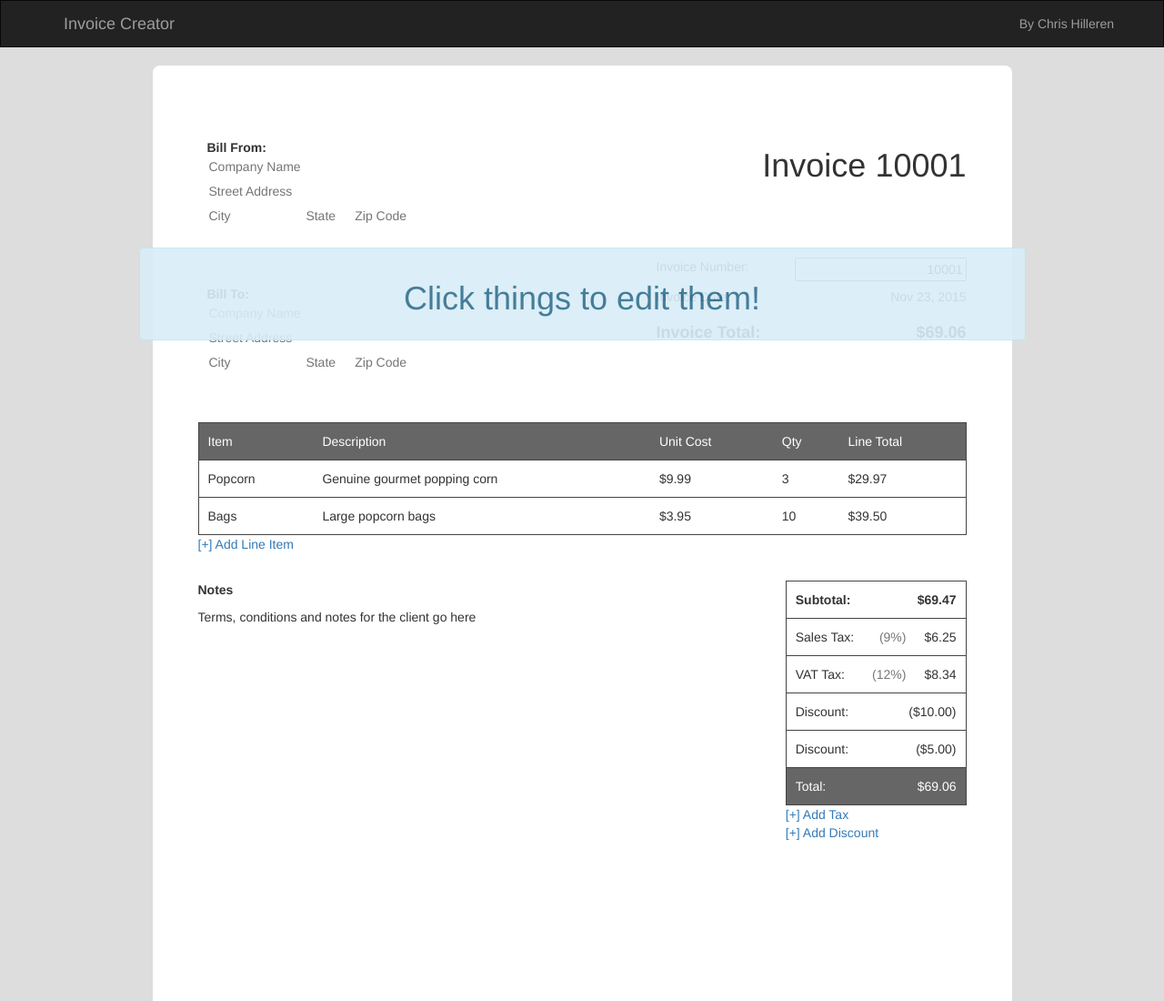
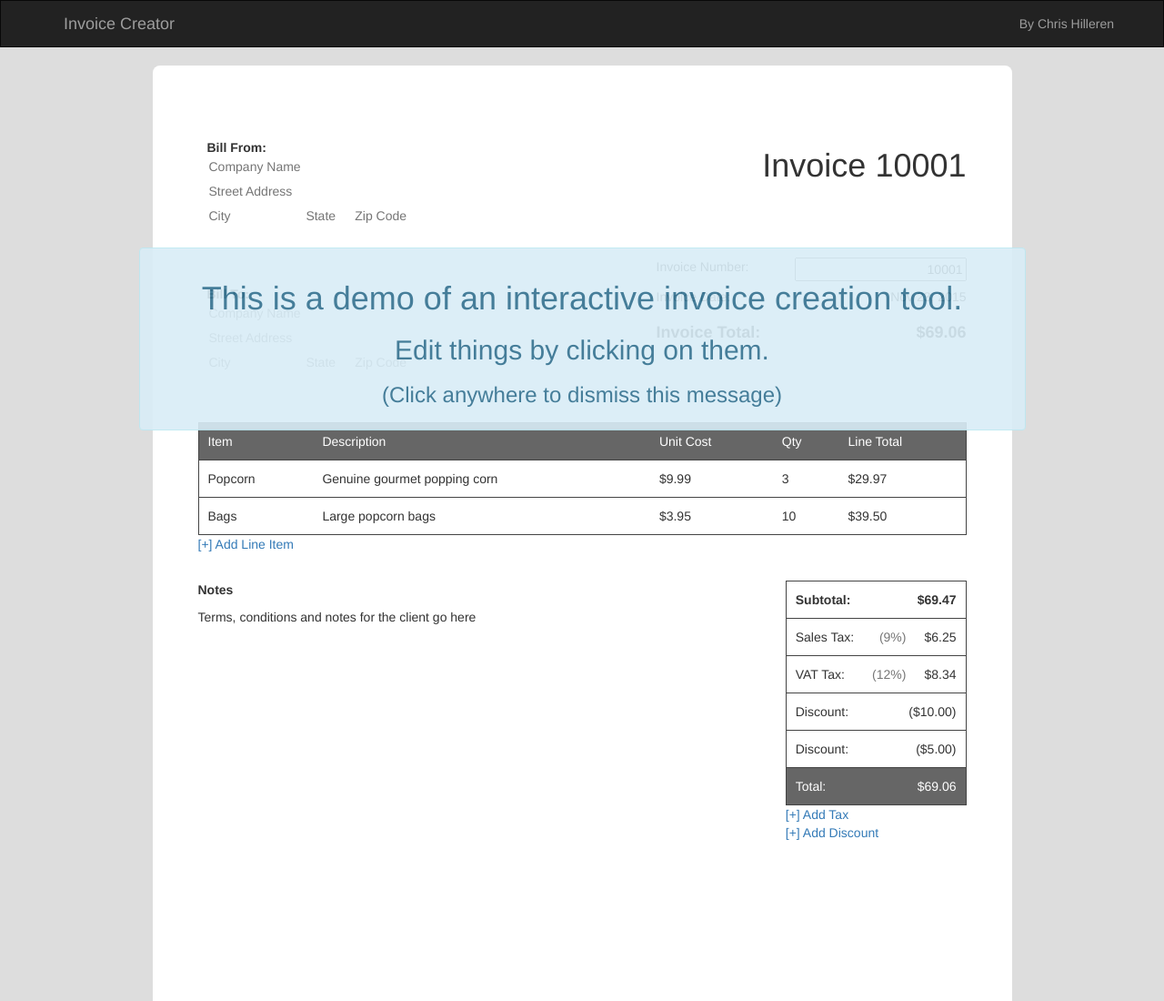
Before and after one commit to chilleren/demo_invoice, a website: page public/index.html in a window 1280 px wide. Shown: the top 1100 px of the page at 91% size. Drawn offline with nearby package versions, Linux system fonts and the light colour scheme; some packages are replaced by stand-ins of ours; a script that the page names is missing.

Commit message:
update message text

```diff
--- a/public/index.html
+++ b/public/index.html
@@ -34,7 +34,9 @@
 
           <div class="alert-holster">
           <div class="alert alert-info text-center" style="display:none" role="alert">
-            <h1>Click things to edit them!</h1>
+            <h1>This is a demo of an interactive invoice creation tool.</h1>
+            <h2>Edit things by clicking on them.</h2>
+            <h3>(Click anywhere to dismiss this message)</h3>
           </div>
           </div>
 
```
